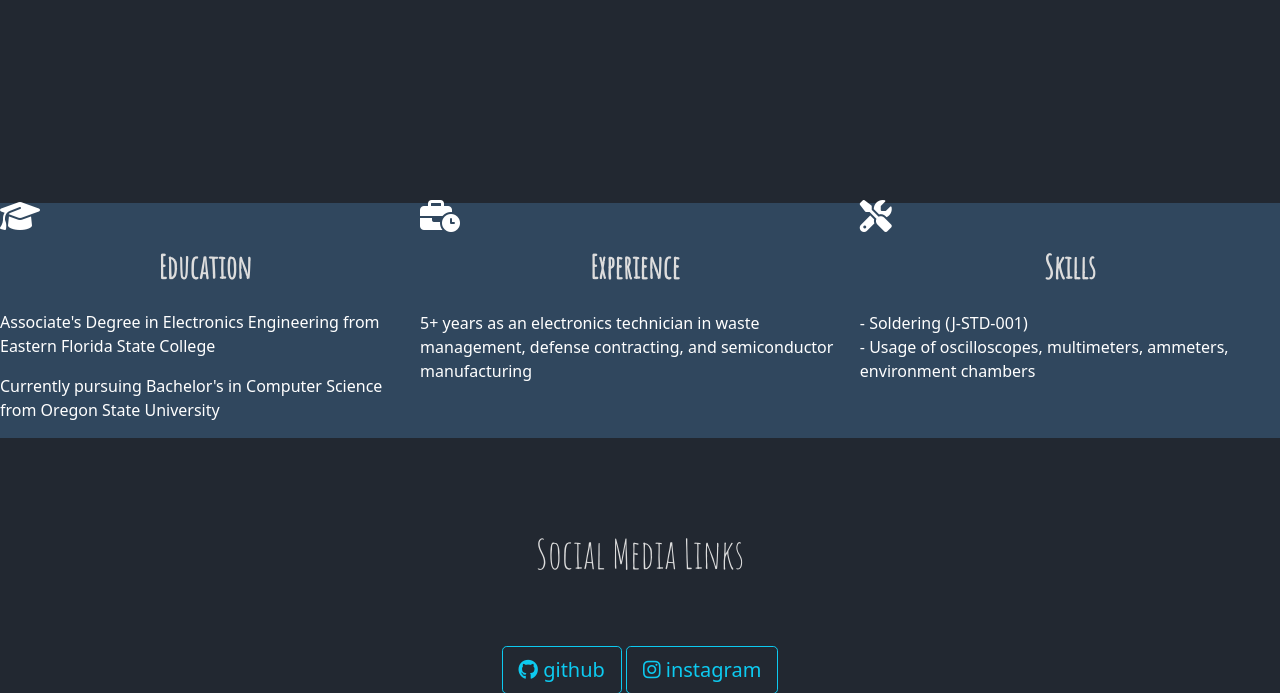
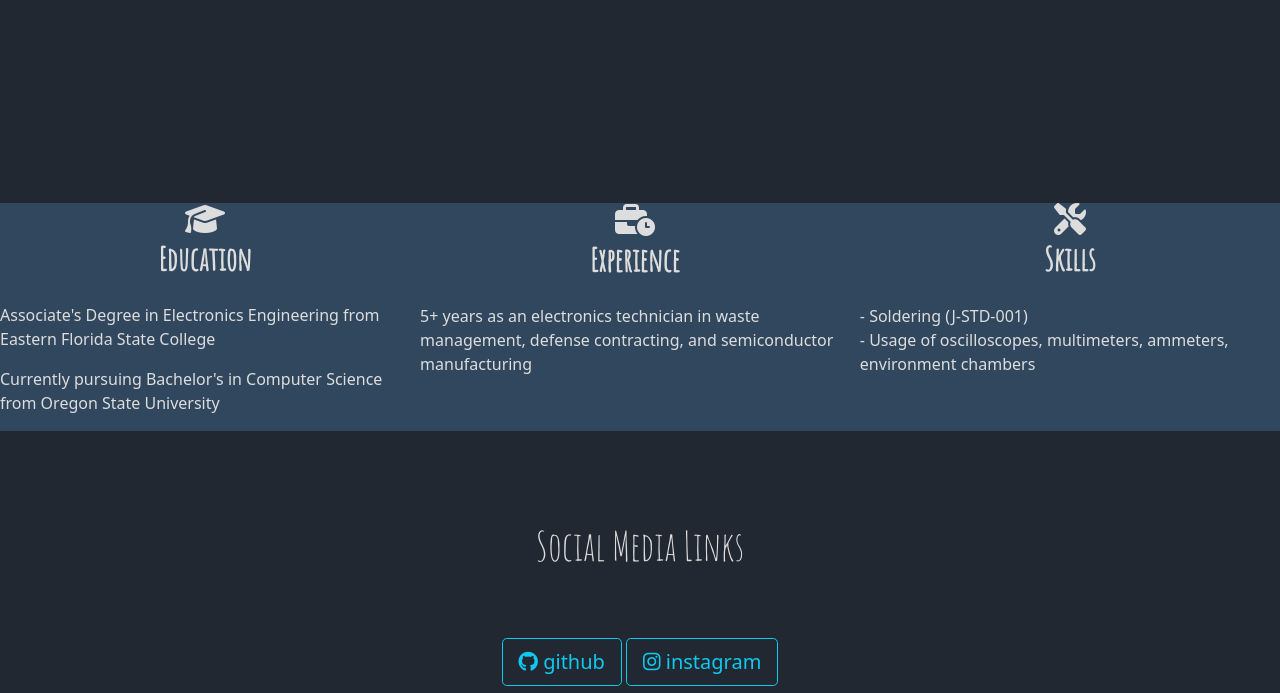
Before and after one commit to ItsTheRealVictor/My-Website, a Flask app: page / in a window 1280 px wide. Shown: the part 427-1120 px from the top of the page. Run offline with Flask 2, Linux system fonts and the light colour scheme; some libraries are stand-ins or nearby versions.

Commit message:
cleaning up skills page with flexbox, centering icons

```diff
--- a/static/SiteStyle.css
+++ b/static/SiteStyle.css
@@ -30,19 +30,7 @@ h1 {
     text-align:center;
     padding: 5%;
     font-family: "Amatic SC";
-
 }
-
-.h1 {
-    color: var(--text-color-dark);
-    display:block;
-    text-align:center;
-    padding: 5%;
-    font-family: "Amatic SC";
-
-}
-
-
 
 h2 {
     color: var(--text-color-dark);
@@ -126,6 +114,8 @@ li span {
 }
 
 .skill-box {
+    display:flex;
+    flex-direction:column;
 }
 
 .skill-container{
@@ -133,12 +123,6 @@ li span {
     grid-template-areas:
     'education experience skills';
     gap:10px;
-}
-
-
-
-.icons{
-    align-items:center;
 }
 
 .skill-education {
@@ -151,6 +135,8 @@ li span {
     grid-area: skills;
 }
 
+
+
 .skill-box h2 {
     text-align:center;
     padding-top:20px;
@@ -158,8 +144,20 @@ li span {
     font-weight:bolder;
 }
 
-.skills-container {
+.skill-box {
+    display:flex;
+    flex-direction:column;
+}
+
+
+.fa-solid {
+    align-self: center;
+    margin-top:4%;
+}
+
+.skill-container {
     background-color:var(--color-two-dark);
+    color: var(--text-color-dark);
 }
 
 .skills-container h1 {
@@ -189,14 +187,25 @@ li span {
     padding:4%;
     background-color:var(--main-color-dark);
     display:grid;
-    grid-template-columns;
 }
+
+
 .button-container{
     margin:auto;
     color:yellow;
 }
 
 
+.form-container h2{
+    padding-top:8%;
+}
+.form-container {
+    padding:3%;
+    color: white;
+    border: white 1px solid;
+
+
+}
 
 
 
--- a/templates/contact.html
+++ b/templates/contact.html
@@ -23,7 +23,7 @@
             {{form.message()}}
         </p>
 
-        <p class="form-item-first is_recruiter-field">
+        <p class="form-item is_recruiter-field">
             {{form.is_recruiter.label}} <br>
             {{form.is_recruiter()}}
         </p>
--- a/templates/includes/_skills.html
+++ b/templates/includes/_skills.html
@@ -1,15 +1,7 @@
-<section class="skill-section">
-
-<div class="skills-container">
-
-
     <div class="skill-container">
 
       <div class="skill-box skill-education">
-        <div class="icon">
-          <i id="icons" class="fa-solid fa-graduation-cap fa-2xl">
-          </i>
-        </div>
+          <i id="icons" class="fa-solid fa-graduation-cap fa-2xl"></i>
         <h2>Education</h2>
         <p>
           Associate's Degree in Electronics Engineering from Eastern Florida State College
@@ -20,12 +12,8 @@
       </div>
 
       <div class="skill-box skill-experience">
-        <div class="icon">
-          <i id="icons" class="fa-solid fa-business-time fa-2xl">
-          </i>
-        </div>
-
-          <h2>Experience</h2>
+        <i id="icons" class="fa-solid fa-business-time fa-2xl"></i>
+        <h2>Experience</h2>
         <p>
         5+ years as an electronics technician in waste management, defense contracting, and semiconductor manufacturing
       </p>
@@ -33,10 +21,7 @@
 
 
       <div class="skill-box skill-skills">
-        <div class="icon">
-          <i id="icons" class="fa-solid fa-screwdriver-wrench fa-2xl">
-          </i>
-        </div>
+        <i id="icons" class="fa-solid fa-screwdriver-wrench fa-2xl"></i>
           <h2>Skills</h2>
           - Soldering (J-STD-001) <br>
           - Usage of oscilloscopes, multimeters, ammeters, environment chambers
```
Also changed, not shown: templates/ContactIndex.html (deleted, +0 -12 lines).
